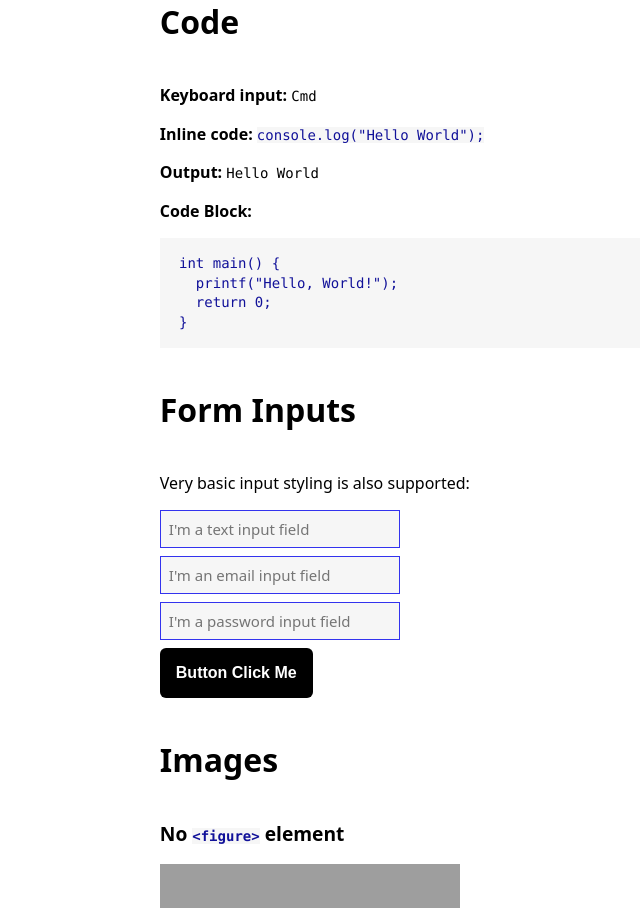
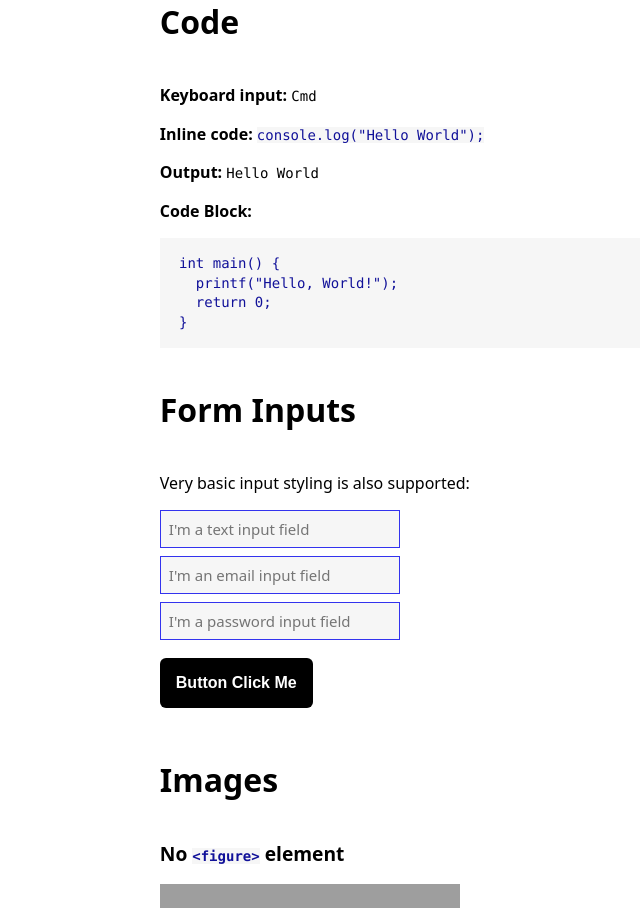
Before and after one commit to printerscanner/slightly-better-css, a plain HTML site: page index.html in a window 1280 px wide. Shown: the part 1832-2740 px from the top of the page, without its empty margins (145-785 px from the left). Drawn offline with Linux system fonts and the light colour scheme; grey boxes are pictures that could not be loaded.

Commit message:
auto commit

```diff
--- a/slightly-better.css
+++ b/slightly-better.css
@@ -11,18 +11,18 @@
 	--text-color: #000000;
 	--primary-color: #3333ee;
 	--secondary-color: #111199;
-	--tertiary-color: #660099;
 	--muted-color: #f6f6f6;
-	--highlight-color: #efeffe;
 }
 
 /* Typography */
 body {
 	color: var(--text-color);
+    background-color: var(--background-color);
 	margin: 0 auto;
 	max-width: 75ch;
 	padding: 0 0.5rem;
 	line-height: 1.4;
+    font-size:
 }
 
 body,
@@ -87,7 +87,7 @@ small {
 
 blockquote,
 q {
-	background: var(--highlight-color);
+	background: var(--muted-color);
 	border-left: 8px solid var(--primary-color);
 	display: block;
 	padding: 1rem;
@@ -172,7 +172,7 @@ table caption {
 }
 
 table tbody tr:nth-child(even) {
-	background: var(--highlight-color);
+	background: var(--muted-color);
 }
 
 table th {
@@ -210,7 +210,7 @@ button {
 	padding: 16px;
 	background-color: var(--text-color);
 	border-radius: 6px;
-	margin-right: 16px;
+	margin: 10px 10px 10px 0px;
 	color: var(--background-color);
 	display: inline-block;
 	border: none;
```
